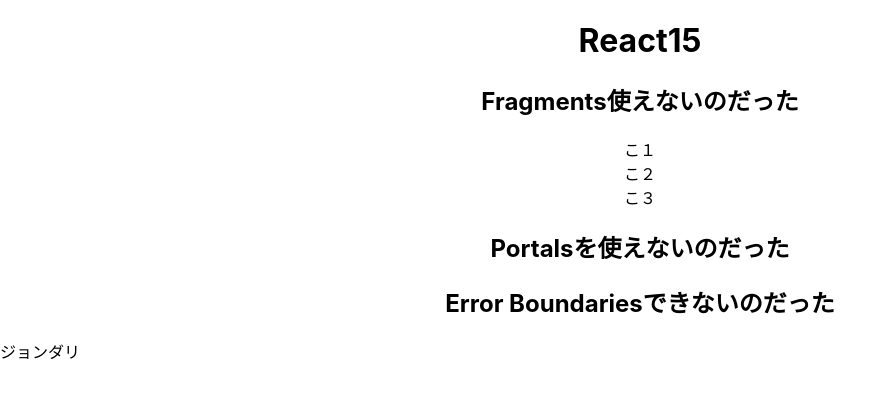
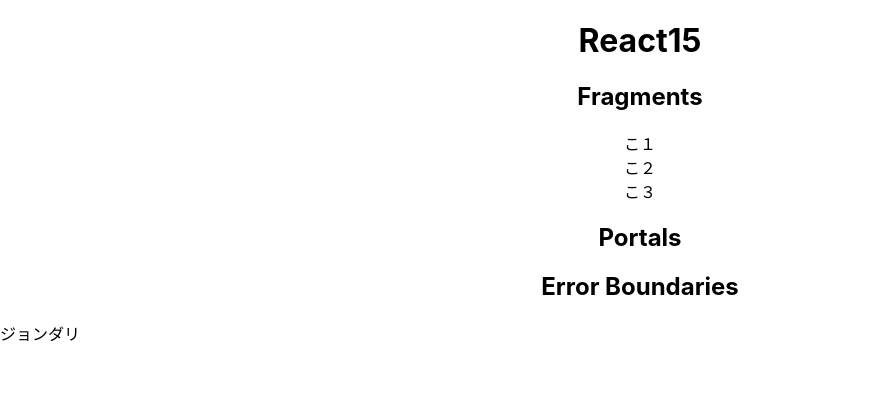
Before and after one commit to you-hei/OcnuReact16Hurikaeri, a React (Create React App) app: page / in a window 1280 px wide. Shown: the top 398 px of the page, without its empty margins (0-895 px from the left). Built offline with nearby package versions, Linux system fonts and the light colour scheme.

Commit message:
React16.0系

```diff
--- a/package.json
+++ b/package.json
@@ -3,8 +3,8 @@
   "version": "0.1.0",
   "private": true,
   "dependencies": {
-    "react": "^15.6.2",
-    "react-dom": "^15.6.2",
+    "react": "^16.0.0",
+    "react-dom": "^16.0.1",
     "react-scripts": "2.1.5"
   },
   "scripts": {
--- a/src/App.js
+++ b/src/App.js
@@ -2,12 +2,14 @@
 import logo from './logo.svg';
 import './App.css';
 import React15NoYatsu from "./vasion-betsu/React15NoYatsu";
+import React16NoYatsu from "./vasion-betsu/React160NoYatsu";
 
 class App extends Component {
   render() {
     return (
       <div className="App">
-        <React15NoYatsu />
+        {/*<React15NoYatsu />*/}
+        <React16NoYatsu />
       </div>
     );
   }
--- /dev/null
+++ b/src/vasion-betsu/React160NoYatsu.js
@@ -0,0 +1,49 @@
+import React, { Component } from 'react'
+import ReactDOM from 'react-dom'
+
+const FragmentsDekiru = () => [
+    <div key="boe1">こ１</div>,
+    <div key="boe2">こ２</div>,
+    <div key="boe3">こ３</div>,
+]
+
+const portalsRoot = document.getElementById('portals-root')
+
+class PortalsDekiru extends Component {
+    constructor(props) {
+        super(props)
+        this.el = document.createElement('div')
+    }
+    componentDidMount() {
+        portalsRoot.appendChild(this.el)
+    }
+    componentWillUnmount() {
+        portalsRoot.removeChild(this.el)
+    }
+
+    render() {
+        return ReactDOM.createPortal(
+            this.props.children,
+            this.el
+        )
+    }
+}
+
+class ErrorBoundariesDekiru extends Component {
+    render() {
+        return <div/>
+    }
+}
+
+const React16NoYatsu = () => (
+    <div>
+        <h1>React15</h1>
+        <h2>Fragments</h2>
+        <FragmentsDekiru />
+        <h2>Portals</h2>
+        <PortalsDekiru>ジョンダリ</PortalsDekiru>
+        <h2>Error Boundaries</h2>
+    </div>
+)
+
+export default React16NoYatsu
```
Also changed, not shown: 1 other file (tests, documents, lock files or other folders).
